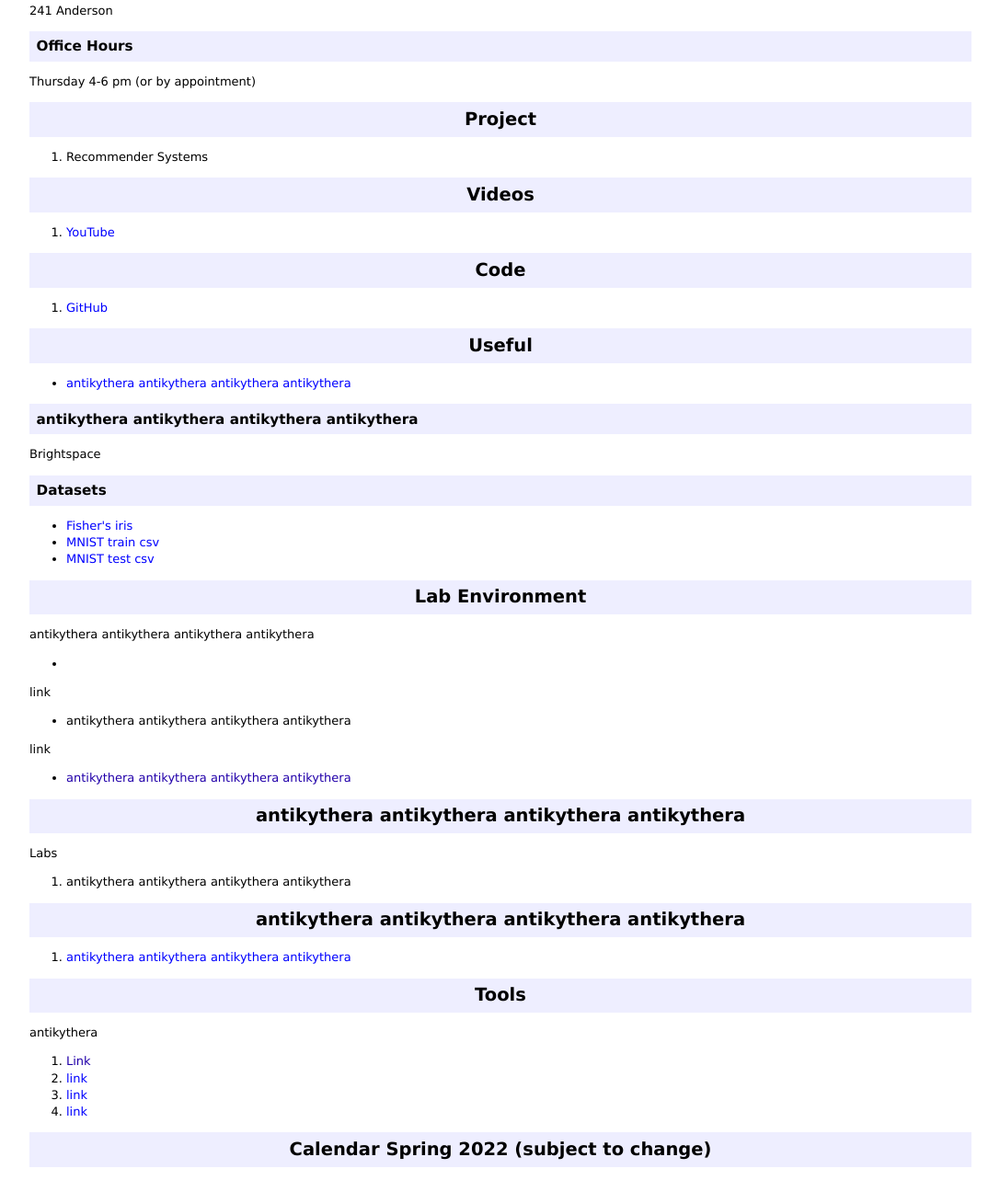
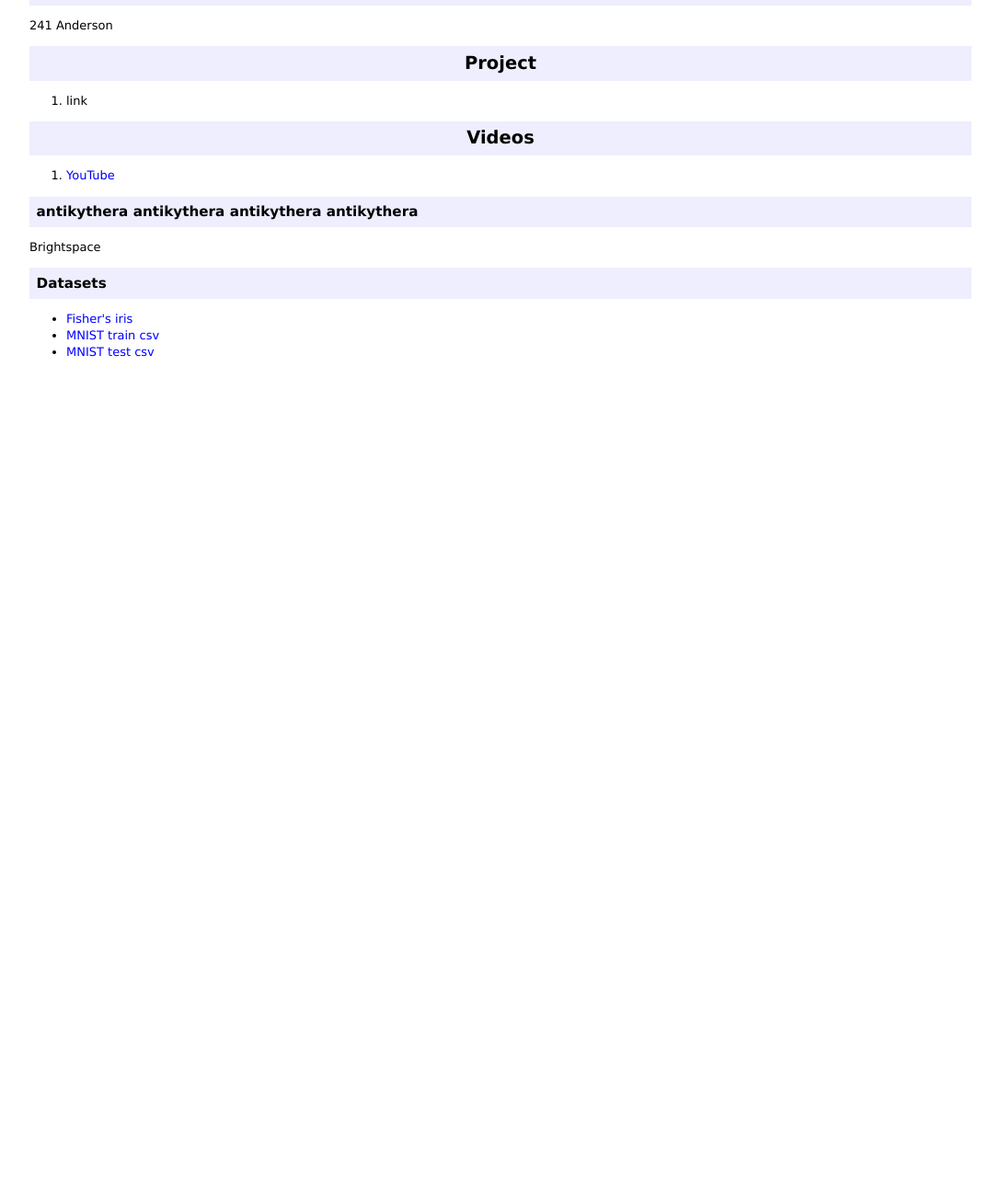
Before and after one commit to rcalix1/STEM, a plain HTML site: page blogPosts/antikythera/antikytheraBlog.htm in a window 1280 px wide. Shown: the part 1256-2564 px from the top of the page at 92% size, without its empty margins (96-1183 px from the left). After the commit the page ends 1713 px from the top, so only its background shows below. Drawn offline with Linux system fonts and the light colour scheme.

Commit message:
Update antikytheraBlog.htm

```diff
--- a/blogPosts/antikythera/antikytheraBlog.htm
+++ b/blogPosts/antikythera/antikytheraBlog.htm
@@ -30,11 +30,13 @@ This income is a source of income to support content such as this for this site.
 
 <p></p>
 
-<center><img src="https://rcalix1.github.io/STEM/images/MLpipeline.png" style="height: 417px; width: 800px;" /></center>
+<center><img src="images/image_67211521.JPG" /></center>
 
 <p></p>
 
 <h3>Time &amp; Place</h3>
+
+<center><img src="images/MLpipeline.png" style="height: 417px; width: 800px;" /></center>
 
 <p>Monday and Wednesday12-2&nbsp;pm.&nbsp;</p>
 
@@ -59,14 +61,11 @@ antikythera  antikythera  antikythera  antikythera<br />
 
 <p>241 Anderson</p>
 
-<h3>Office Hours</h3>
-
-<p>Thursday 4-6&nbsp;pm (or by appointment)&nbsp;</p>
 
 <h2 style="text-align: center">Project</h2>
 
 <ol>
-	<li>Recommender Systems</li>
+	<li>link</li>
 </ol>
 
 <dl>
@@ -78,17 +77,7 @@ antikythera  antikythera  antikythera  antikythera<br />
 	<li><a href="https://www.youtube.com/channel/UCKRgi-HJDEq0a3nhlG2nQvg/videos">YouTube</a></li>
 </ol>
 
-<h2 style="text-align:center">Code</h2>
 
-<ol>
-	<li><a href="https://github.com/rcalix1/MachineLearningFoundations">GitHub</a></li>
-</ol>
-
-<h2 style="text-align:center">Useful</h2>
-
-<ul>
-	<li><a href="http://www.cis.syr.edu/~wedu/seed/lab_env.html">antikythera  antikythera  antikythera  antikythera</a></li>
-</ul>
 
 <h3>antikythera  antikythera  antikythera  antikythera</h3>
 
@@ -102,65 +91,11 @@ antikythera  antikythera  antikythera  antikythera<br />
 	<li><a href="MachineLearning520/datasets/mnist_test.csv">MNIST test csv</a></li>
 </ul>
 
-<h2 style="text-align:center">Lab Environment</h2>
 
-<p>antikythera  antikythera  antikythera  antikythera</p>
 
-<ul>
-	<li></li>
-</ul>
 
-<p>link</p>
 
-<ul>
-	<li> antikythera  antikythera  antikythera  antikythera </li>
 
-</ul>
-
-<p> link </p>
-
-<ul>
-	<li><a href=""> antikythera  antikythera  antikythera  antikythera </a></li>
-</ul>
-<!-- - - - - - - - - - - - - - - - - - - - - - - - - - - - - - - - - - - - -->
-
-<h2 style="text-align:center">antikythera  antikythera  antikythera  antikythera</h2>
-
-<p>Labs</p>
-
-<ol>
-	<li>antikythera  antikythera  antikythera  antikythera</li>
-</ol>
-
-<h2 style="text-align:center">antikythera  antikythera  antikythera  antikythera</h2>
-
-<ol>
-	<li><a href="IntroPython/course1.htm">antikythera  antikythera  antikythera  antikythera </a></li>
-</ol>
-
-<h2 style="text-align:center">Tools</h2>
-
-<p></p>
-
-<p>antikythera</p>
-
-<ol>
-	<li><a href="">Link</a></li>
-	<li><a href="http://www.python.org/">link</a></li>
-	<li><a href="https://www.anaconda.com/products/individual">link</a></li>
-	<li><a href="https://www.cs.waikato.ac.nz/ml/weka/">link</a></li>
-</ol>
-
-<p></p>
-
-<dl>
-	<dt></dt>
-</dl>
-<!-- - - - - - - - - - - - - - - - - - - - - - - - - - - - - - - - - - - - -->
-
-<h2 style="text-align:center">Calendar Spring 2022&nbsp;(subject to change)</h2>
-
-<p></p>
 
 
 </body>
```
